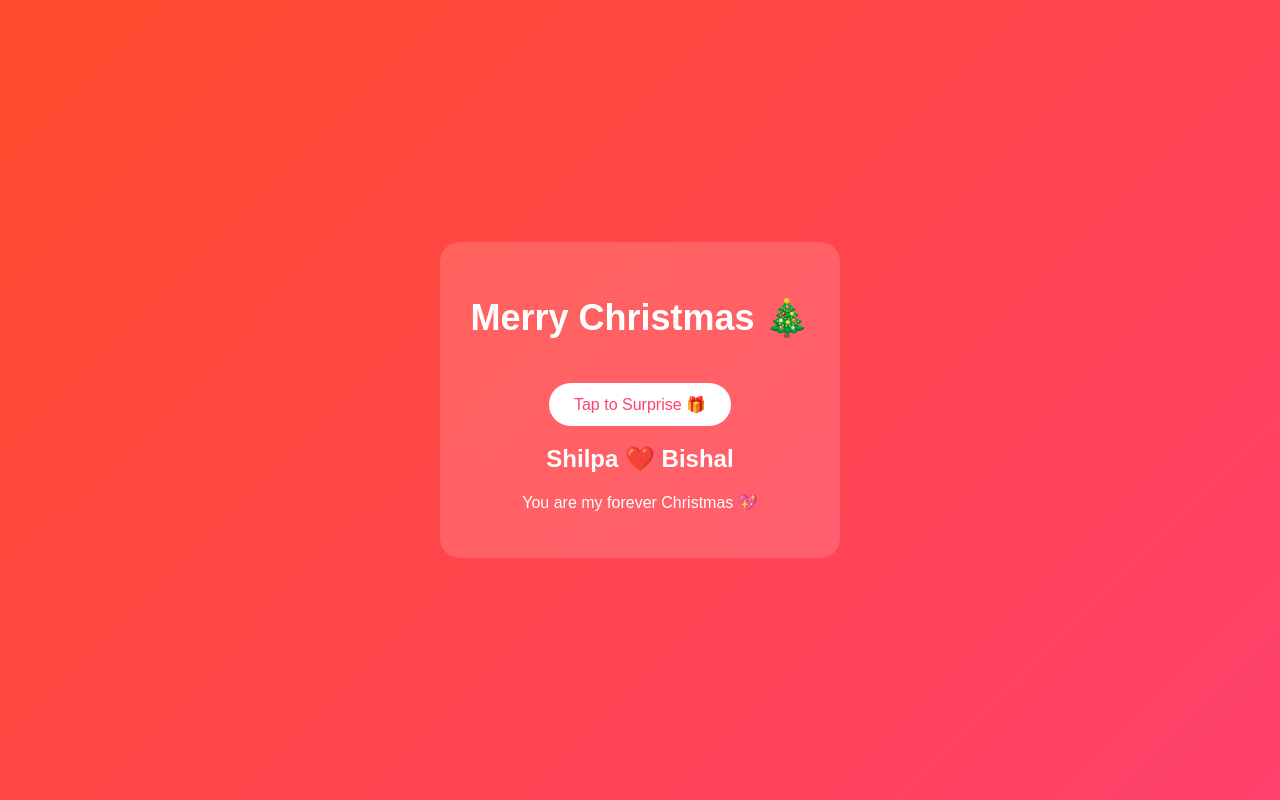
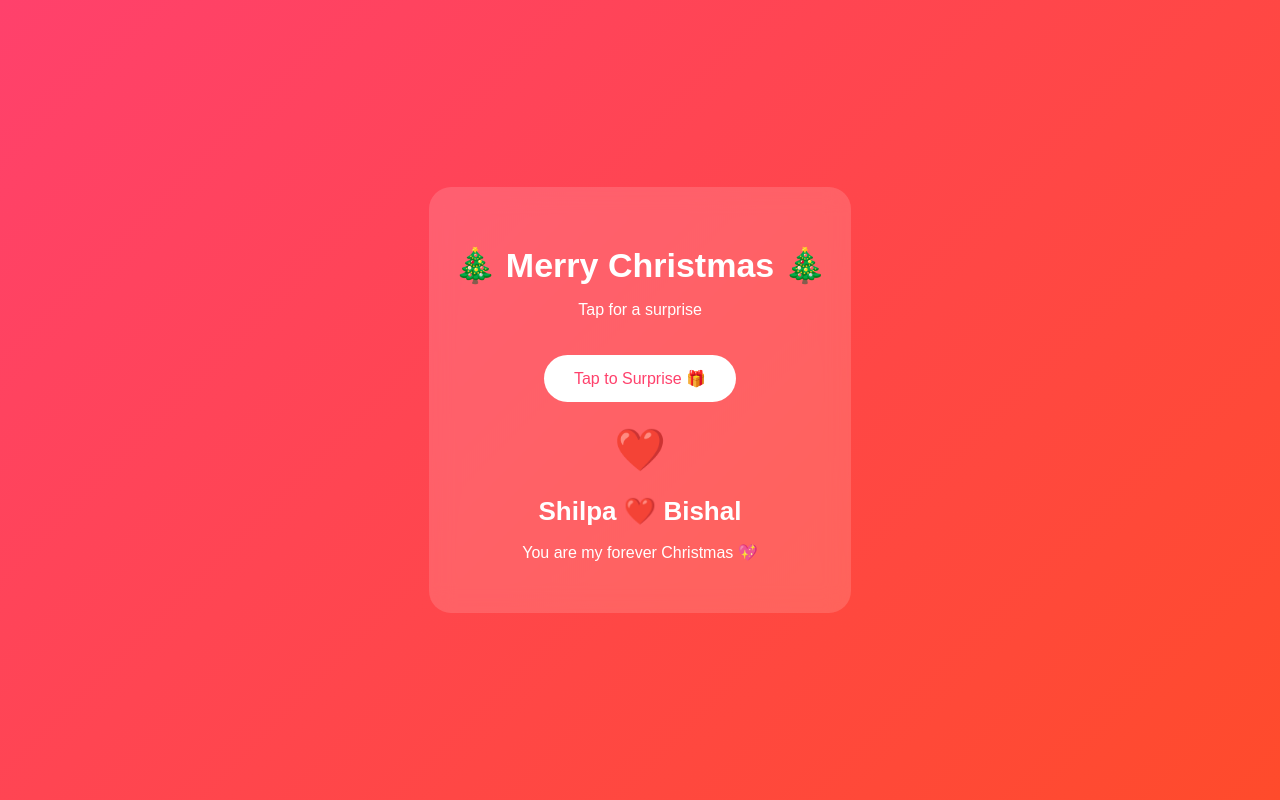
Before and after one commit to bishaleditz7-crypto/Merry-Christmas-mylove, a plain HTML site: page index.html in a window 1280 px wide. Both pictures are taken after a click on the button "Tap to Surprise 🎁". Drawn offline with Linux system fonts and the light colour scheme.

Commit message:
Update index.html

```diff
--- a/index.html
+++ b/index.html
@@ -2,54 +2,81 @@
 <html lang="en">
 <head>
 <meta charset="UTF-8">
-<title>Christmas Surprise</title>
+<title>Merry Christmas ❤️</title>
 <meta name="viewport" content="width=device-width, initial-scale=1.0">
 
 <style>
 body{
     margin:0;
     height:100vh;
-  background:linear-gradient(135deg,#ff4b2b,#ff416c);
     display:flex;
     justify-content:center;
     align-items:center;
-  font-family:Poppins, sans-serif;
+    background:linear-gradient(135deg,#ff416c,#ff4b2b);
+    font-family:'Poppins',sans-serif;
+    color:white;
     overflow:hidden;
 }
 
 .card{
     background:rgba(255,255,255,0.15);
     backdrop-filter:blur(12px);
-  padding:30px;
-  border-radius:20px;
+    padding:35px 25px;
+    border-radius:22px;
     text-align:center;
-  color:white;
+    animation:pop 1s ease;
 }
 
 h1{
-  font-size:36px;
+    font-size:34px;
+    margin-bottom:10px;
 }
 
 button{
     margin-top:20px;
-  padding:12px 25px;
+    padding:14px 30px;
     font-size:16px;
     border:none;
     border-radius:30px;
     background:white;
     color:#ff416c;
     cursor:pointer;
+    transition:0.3s;
+}
+
+button:hover{
+    transform:scale(1.05);
 }
 
 #surprise{
     display:none;
-  margin-top:20px;
-  animation:fadeIn 1s ease;
+    margin-top:25px;
+    animation:fade 1.2s ease;
 }
 
-@keyframes fadeIn{
-  from{opacity:0; transform:scale(0.8);}
-  to{opacity:1; transform:scale(1);}
+#surprise h2{
+    font-size:26px;
+    margin-bottom:8px;
+}
+
+.heart{
+    font-size:40px;
+    animation:beat 1s infinite;
+}
+
+@keyframes pop{
+    from{transform:scale(0.8);opacity:0;}
+    to{transform:scale(1);opacity:1;}
+}
+
+@keyframes fade{
+    from{opacity:0;transform:translateY(20px);}
+    to{opacity:1;transform:translateY(0);}
+}
+
+@keyframes beat{
+    0%,100%{transform:scale(1);}
+    50%{transform:scale(1.3);}
 }
 </style>
 </head>
@@ -57,19 +84,28 @@ button{
 <body>
 
 <div class="card">
-  <h1>Merry Christmas 🎄</h1>
+    <h1>🎄 Merry Christmas 🎄</h1>
+    <p>Tap for a surprise</p>
 
     <button onclick="showSurprise()">Tap to Surprise 🎁</button>
 
     <div id="surprise">
+        <div class="heart">❤️</div>
         <h2>Shilpa ❤️ Bishal</h2>
         <p>You are my forever Christmas 💖</p>
     </div>
 </div>
 
+<!-- Background Music (OPTIONAL) -->
+<audio id="bgm" loop>
+    <!-- Yahan apna mp3 link daalna -->
+    <!-- Example: <source src="music.mp3" type="audio/mpeg"> -->
+</audio>
+
 <script>
 function showSurprise(){
-  document.getElementById("surprise").style.display="block";
+    document.getElementById("surprise").style.display = "block";
+    document.getElementById("bgm").play().catch(()=>{});
 }
 </script>
 
```
Lines whose indentation alone changed are shown as unchanged.
